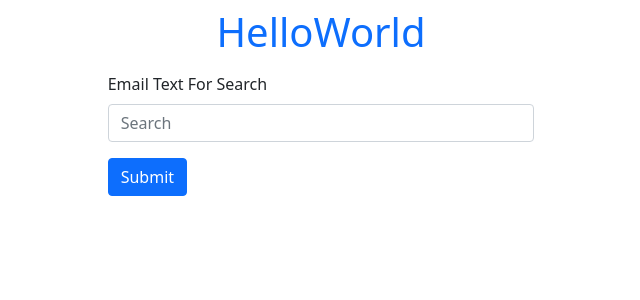
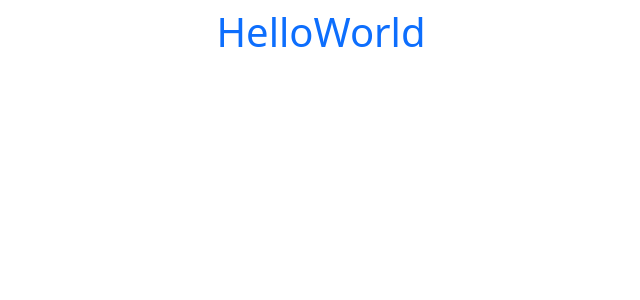
Before and after one commit to mohammad468/start-typescript, a React (Create React App) app: page / in a window 1280 px wide. Shown: the top 300 px of the page, without its empty margins (319-959 px from the left). Built offline with nearby package versions, Linux system fonts and the light colour scheme.

Commit message:
start again

```diff
--- a/src/App.tsx
+++ b/src/App.tsx
@@ -1,35 +1,15 @@
-import React, { useState } from "react";
+import React from "react";
 import "./App.scss";
 
 // ?components
-import InputField from "./components/InputField";
-import TodoList from "./components/TodoList";
-import { Todo } from "./model";
 
 const App: React.FC = () => {
-  const [todo, setTodo] = useState<string>("");
-  const [todos, setTodos] = useState<Todo[]>([]);
-
-  const handleAdd = (event: React.FormEvent) => {
-    event.preventDefault();
-
-    setTodos([...todos, { id: Date.now(), todo: todo, isDone: false }]);
-    setTodo("");
-  };
-
-  console.log(todos);
 
   return (
     <div>
       <div className="d-flex justify-content-center my-2">
         <h1>HelloWorld</h1>
       </div>
-      <div className="d-flex justify-content-center my-2">
-        <InputField todo={todo} setTodo={setTodo} handleAdd={handleAdd} />
-      </div>
-      <div className="d-flex justify-content-center my-2">
-        <TodoList setTodos={setTodos} todos={todos} />
-      </div>
     </div>
   );
 };
--- a/src/components/InputField.tsx
+++ /dev/null
@@ -1,40 +0,0 @@
-import React, { useRef } from "react";
-import { Button, Col, Form } from "react-bootstrap";
-
-interface Props {
-  todo: string;
-  setTodo: React.Dispatch<React.SetStateAction<string>>;
-  handleAdd: (event: React.FormEvent) => void;
-}
-
-const InputField: React.FC<Props> = ({ todo, setTodo, handleAdd }) => {
-
-  const inputRef = useRef<HTMLInputElement>(null);
-
-  return (
-    <Col xxl="4" xl="4" lg="4" md="6" sm="10" xs="10">
-      <Form
-        onSubmit={(event) => {
-          handleAdd(event);
-          inputRef.current?.blur();
-        }}
-      >
-        <Form.Group className="mb-3" controlId="formBasicEmail">
-          <Form.Label>Email Text For Search</Form.Label>
-          <Form.Control
-            value={todo}
-            onChange={(event) => setTodo(event.target.value)}
-            type="text"
-            placeholder="Search"
-            ref={inputRef}
-          />
-        </Form.Group>
-        <Button variant="primary" type="submit">
-          Submit
-        </Button>
-      </Form>
-    </Col>
-  );
-};
-
-export default InputField;
--- a/src/components/TodoList.scss
+++ /dev/null
@@ -1 +0,0 @@
-@import "../custom.scss";
--- a/src/components/TodoList.tsx
+++ /dev/null
@@ -1,22 +0,0 @@
-import React from "react";
-import { Todo } from "../model";
-import "./TodoList.scss";
-
-interface Props {
-  todos: Todo[];
-  setTodos: React.Dispatch<React.SetStateAction<Todo[]>>;
-}
-
-const TodoList: React.FC<Props> = ({ todos, setTodos }: Props) => {
-  return (
-    <div>
-      {todos.map((res) => (
-        <div key={res.id} className="d-flex justify-content-center">
-          <h1>{res.todo}</h1>
-        </div>
-      ))}
-    </div>
-  );
-};
-
-export default TodoList;
--- a/src/model.ts
+++ /dev/null
@@ -1,5 +0,0 @@
-export interface Todo {
-  id: number;
-  todo: string;
-  isDone: boolean;
-}
```
